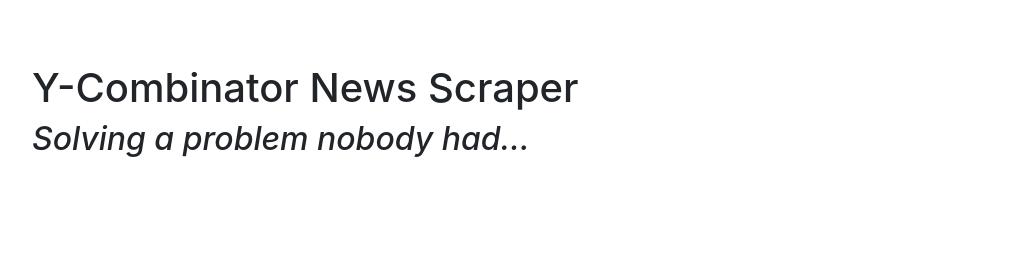
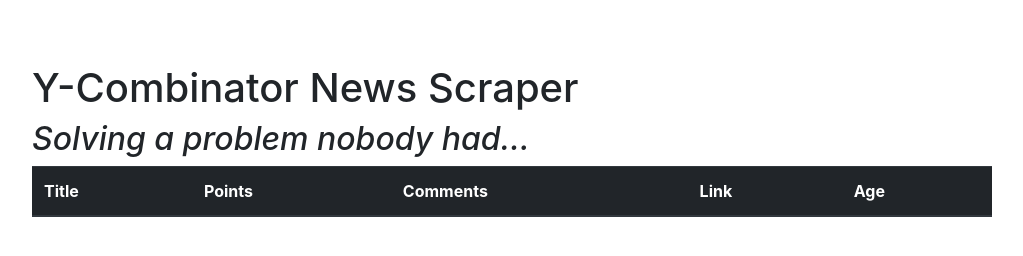
Before and after one commit to wodjafink/zee_scraper, a website: page public/index.html in a window 1280 px wide. Shown: the whole page, without its empty margins (128-1151 px from the left). Drawn offline with nearby package versions, Linux system fonts and the light colour scheme; no server answers.

Commit message:
Finally have some nice formatting, going to move on to deploy on Heroku

```diff
--- a/public/app.js
+++ b/public/app.js
@@ -3,12 +3,13 @@
   // For each one
   for (var i = 0; i < data.length; i++) {
     // Display the apropos information on the page
-    $("#articles").append("<p data-id='" + data[i]._id + "'>" + data[i].title + "<br />" + data[i].points + "<br />" + data[i].comments + "<br />" + data[i].link + "</p>");
+    // $("#articles").append("<div data-id='" + data[i]._id + "'>" + data[i].title + "<br />" + data[i].points + "<br />" + data[i].comments + "<br />" + data[i].link + "</div>");
+    $("#articles").append("<tr data-id='" + data[i]._id + "'> <td> " + data[i].title + "</td> <td> " + data[i].points + "</td> <td> " + data[i].comments + "</td><td> " + data[i].link + "</td> <td> " + data[i].age + "</td></tr>");
   }
 });
 
 // Whenever someone clicks a p tag
-$(document).on("click", "p", function() {
+$(document).on("click", "tr", function() {
   // Empty the notes from the note section
   $("#notes").empty();
   // Save the id from the p tag
--- a/public/index.html
+++ b/public/index.html
@@ -10,12 +10,6 @@
         margin-left: auto;
         margin-right: auto;
         padding-top: 5%;
-      }
-      #articles {
-        display: inline-block;
-        overflow: auto;
-        width: 60%;
-        height: 700px;
       }
       #notes {
         float: right;
@@ -39,7 +33,21 @@
     <div id="wrapper">
       <h1>Y-Combinator News Scraper</h1>
       <h2><i>Solving a problem nobody had...</i></h2>
-      <div id="articles"></div>
+      <div>
+        <table class="table table-dark">
+          <thead>
+            <tr>
+              <th scope="col">Title</th>
+              <th scope="col">Points</th>
+              <th scope="col">Comments</th>
+              <th scope="col">Link</th>
+              <th scope="col">Age</th>
+            </tr>
+          </thead>
+          <tbody id="articles">
+          </tbody>
+        </table>
+      </div>
       <div id="notes"></div>
     </div>
     <script src="https://cdnjs.cloudflare.com/ajax/libs/jquery/3.2.1/jquery.min.js"></script>
```
